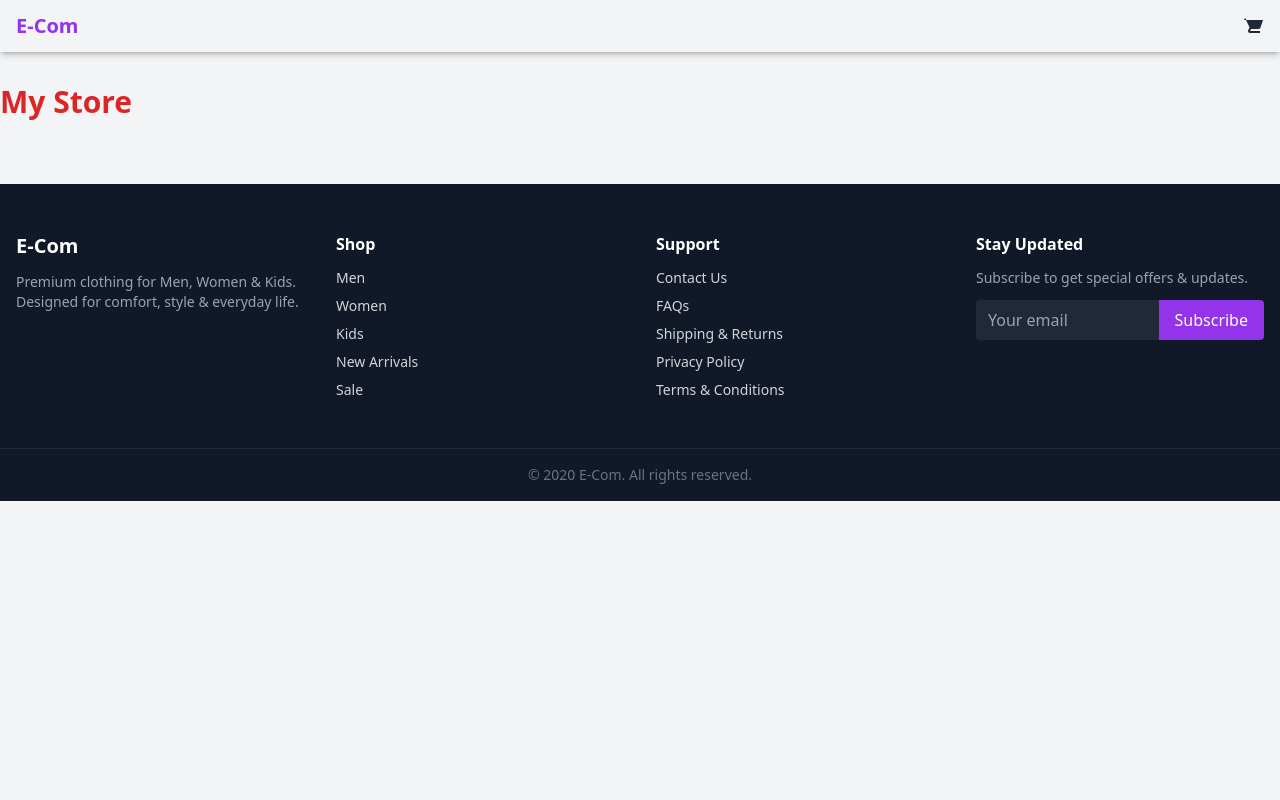
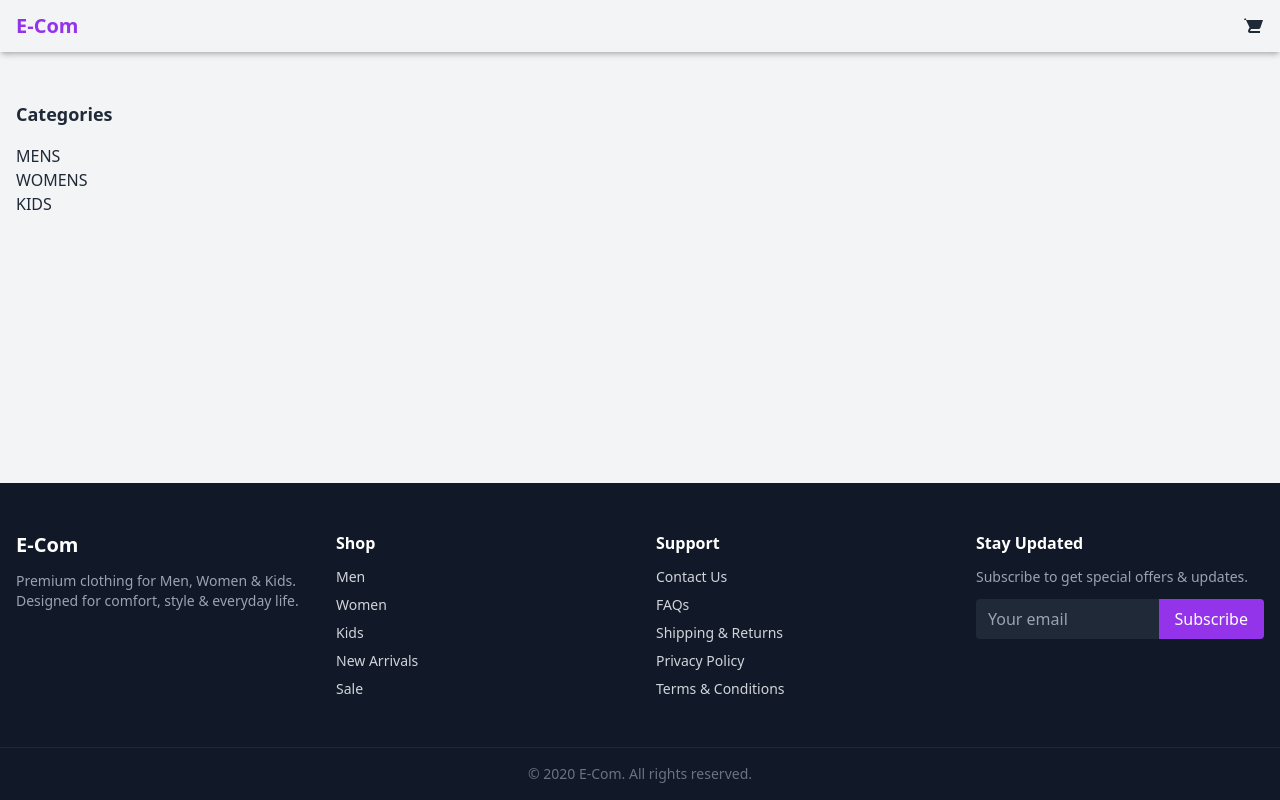
Before and after one commit to Shaheryaranwar/ecommerce-django-tailwind, a Django app: template e_commerce_site/products/templates/products/product_list.html in a window 1280 px wide. Run offline with Django 5.2, Linux system fonts and the light colour scheme; data comes from the database, SQL or seed files in the repository; the template is opened without the code that fills it: values that come from a table or form of the project are taken from there, most other values are stand-ins (such as "Sample title", 1, 10 or a date in 2020).

Commit message:
Adding/showing categories in browser

```diff
--- a/e_commerce_site/products/templates/products/product_list.html
+++ b/e_commerce_site/products/templates/products/product_list.html
@@ -3,7 +3,20 @@
 {% block title %}Products{% endblock %}
 
 {% block content %}
-<h1 class="text-3xl font-bold text-red-600">
-  My Store
-</h1>
+<div class="container mx-auto p-4 flex">
+  <aside>
+    <h2 class="font-bold text-lg mb-4">
+      Categories
+    </h2>
+    <ul>
+      {% for category in categories %}
+        <li>
+          <a>{{category.name}}</a>
+        </li>
+      {% endfor %}
+
+    </ul>
+  </aside>
+
+</div>
 {% endblock %}
--- a/e_commerce_site/products/views.py
+++ b/e_commerce_site/products/views.py
@@ -5,13 +5,15 @@ from .models import Product, Category
 def product_list(request, category_slug=None):
     products = Product.objects.filter(is_active=True)
     category = None
+    categories = Category.objects.filter(is_active=True)
 
     if category_slug:
-        category = get_object_or_404(Category, slug=category_slug)
+        category = Category.objects.get(slug=category_slug)
         products = products.filter(category=category)
 
     context = {
         "category": category,
+        "categories": categories,  # ✅ THIS WAS MISSING
         "products": products,
     }
 
--- a/e_commerce_site/static/dist/css/style.css
+++ b/e_commerce_site/static/dist/css/style.css
@@ -621,6 +621,14 @@ video {
   margin-top: 4rem;
 }
 
+.mb-4 {
+  margin-bottom: 1rem;
+}
+
+.mb-2 {
+  margin-bottom: 0.5rem;
+}
+
 .block {
   display: block;
 }
@@ -795,6 +803,11 @@ video {
   line-height: 1.25rem;
 }
 
+.text-lg {
+  font-size: 1.125rem;
+  line-height: 1.75rem;
+}
+
 .font-bold {
   font-weight: 700;
 }
@@ -885,6 +898,10 @@ video {
   color: rgb(255 255 255 / var(--tw-text-opacity, 1));
 }
 
+.hover\:underline:hover {
+  text-decoration-line: underline;
+}
+
 .focus\:outline-none:focus {
   outline: 2px solid transparent;
   outline-offset: 2px;
--- a/e_commerce_site/templates/base.html
+++ b/e_commerce_site/templates/base.html
@@ -12,7 +12,7 @@
     />
     <link rel="icon" href="favicon.png" />
   </head>
-  <body class="bg-gray-100 text-gray-800">
+  <body class="bg-gray-100 text-gray-800 flex flex-col min-h-screen">
     <header class="shadow-md">
       {% include "includes/nav.html"%}
     </header>
```
